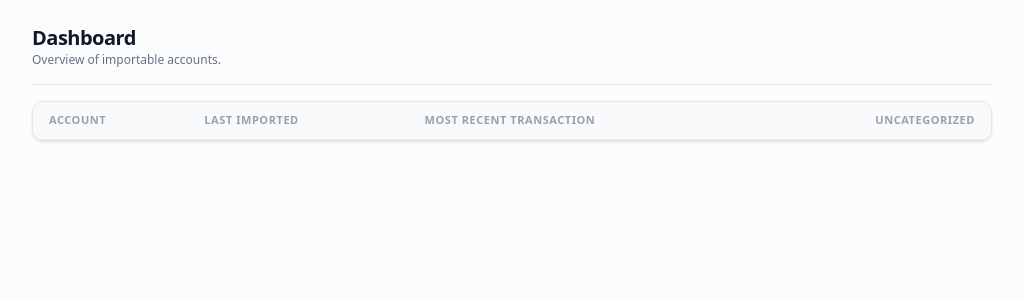
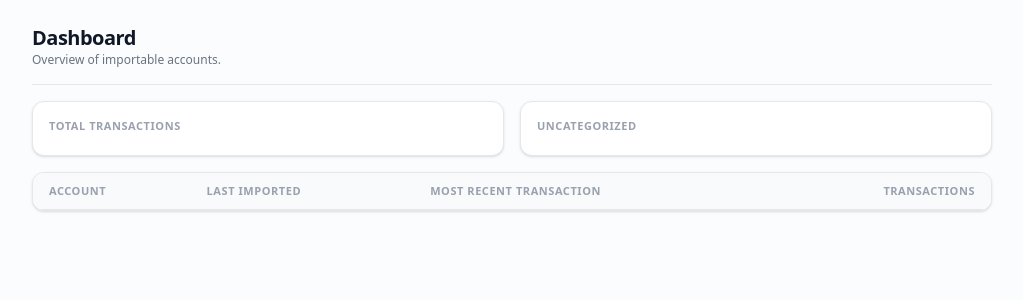
Before and after one commit to moruczt/finances, a FastAPI app: template templates/dashboard.html in a window 1280 px wide. Shown: the top 300 px of the page, without its empty margins (128-1151 px from the left). Run offline with FastAPI, Linux system fonts and the light colour scheme; the template is opened without the code that fills it, so the values that code supplies are empty; style sheets or scripts are compiled from the project's sources; parts of the project's set-up code (start-up, migrations or seed data) failed here and were passed over.

Commit message:
add transaction totals and an overall summary to the dashboard
Per account, the "Uncategorized" column becomes "Transactions",
showing uncategorized/total (mirroring the existing new/total pattern
on the imports log page) so it's clear at a glance how many exist and
how many of those still need categorizing.

Two summary tiles above the table total these across every account -
safe to sum in Python rather than a separate query, since every
transaction has exactly one is_base entry and that entry's account is
always one of the importable accounts already being listed.

```diff
--- a/main.py
+++ b/main.py
@@ -95,6 +95,7 @@ async def page_dashboard(request:Request, db:DB, user:AuthedUser):
                      .group_by(models.Import.account_id).subquery()
     tx_stats_sq = select(models.Entry.account_id,
                          func.max(models.Transaction.date).label("last_transaction"),
+                         func.count(models.Transaction.id).label("total_count"),
                          func.count(models.Transaction.id).filter(models.Transaction.is_temporary==True).label("uncategorized_count")) \
                   .join(models.Transaction, models.Transaction.id==models.Entry.transaction_id) \
                   .where(models.Entry.is_base==True) \
@@ -105,16 +106,23 @@ async def page_dashboard(request:Request, db:DB, user:AuthedUser):
                    models.Account.path,
                    last_import_sq.c.last_import,
                    tx_stats_sq.c.last_transaction,
+                   tx_stats_sq.c.total_count,
                    tx_stats_sq.c.uncategorized_count) \
             .join(models.AccountConfig, models.AccountConfig.account_id==models.Account.id) \
             .outerjoin(last_import_sq, last_import_sq.c.account_id==models.Account.id) \
             .outerjoin(tx_stats_sq, tx_stats_sq.c.account_id==models.Account.id) \
             .order_by(models.Account.path)
     accounts = (await db.execute(query)).mappings().all()
+
+    # Every transaction has exactly one is_base entry, and that entry's account is always one
+    # of the importable accounts listed above, so summing the per-account totals here is exact.
+    summary = {"total_count": sum(a["total_count"] or 0 for a in accounts),
+              "uncategorized_count": sum(a["uncategorized_count"] or 0 for a in accounts)}
+
     return templates.TemplateResponse(
                 request=request,
                 name="dashboard.html",
-                context={"accounts":accounts})
+                context={"accounts":accounts, "summary":summary})
 
 
 ## LOGIN
--- a/templates/dashboard.html
+++ b/templates/dashboard.html
@@ -9,6 +9,17 @@
             <p class="text-xs text-gray-500">Overview of importable accounts.</p>
         </div>
 
+        <div class="grid grid-cols-2 gap-4 mb-4">
+            <div class="bg-white rounded-xl border border-gray-200 shadow-sm p-4">
+                <p class="text-[11px] font-bold uppercase tracking-wider text-gray-400">Total Transactions</p>
+                <p class="text-2xl font-mono font-bold text-gray-900 mt-1">{{ summary.total_count }}</p>
+            </div>
+            <div class="bg-white rounded-xl border border-gray-200 shadow-sm p-4">
+                <p class="text-[11px] font-bold uppercase tracking-wider text-gray-400">Uncategorized</p>
+                <p class="text-2xl font-mono font-bold mt-1 {% if summary.uncategorized_count %}text-amber-600{% else %}text-gray-900{% endif %}">{{ summary.uncategorized_count }}</p>
+            </div>
+        </div>
+
         <div class="bg-white rounded-xl border border-gray-200 shadow-sm overflow-hidden">
             <div class="overflow-x-auto">
                 <table class="w-full text-left border-collapse">
@@ -17,7 +28,7 @@
                             <th class="py-2.5 px-4">Account</th>
                             <th class="py-2.5 px-4">Last Imported</th>
                             <th class="py-2.5 px-4">Most Recent Transaction</th>
-                            <th class="py-2.5 px-4 text-right">Uncategorized</th>
+                            <th class="py-2.5 px-4 text-right">Transactions</th>
                         </tr>
                     </thead>
                     <tbody class="divide-y divide-gray-100 text-xs text-gray-600 font-medium">
@@ -27,7 +38,11 @@
                                 {% if account.last_import %}
                                     <td class="py-3 px-4 font-mono text-gray-500">{{ account.last_import.replace(microsecond=0) }}</td>
                                     <td class="py-3 px-4 font-mono text-gray-500">{% if account.last_transaction %}{{ account.last_transaction|format_date }}{% else %}—{% endif %}</td>
-                                    <td class="py-3 px-4 text-right font-mono font-bold {% if account.uncategorized_count %}text-amber-600{% else %}text-gray-400{% endif %}">{{ account.uncategorized_count or 0 }}</td>
+                                    <td class="py-3 px-4 text-right font-mono">
+                                        <span class="font-bold {% if account.uncategorized_count %}text-amber-600{% else %}text-gray-300{% endif %}">{{ account.uncategorized_count or 0 }}</span>
+                                        <span class="text-gray-300 mx-0.5">/</span>
+                                        <span class="font-bold text-gray-900">{{ account.total_count or 0 }}</span>
+                                    </td>
                                 {% else %}
                                     <td class="py-3 px-4 text-gray-400 italic" colspan="3">Never imported</td>
                                 {% endif %}
```
